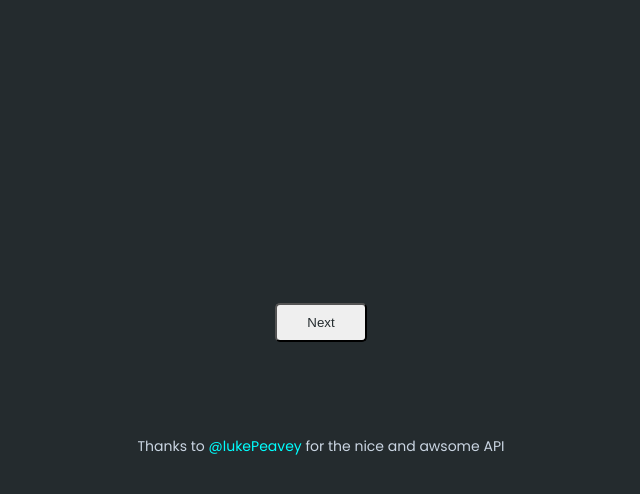
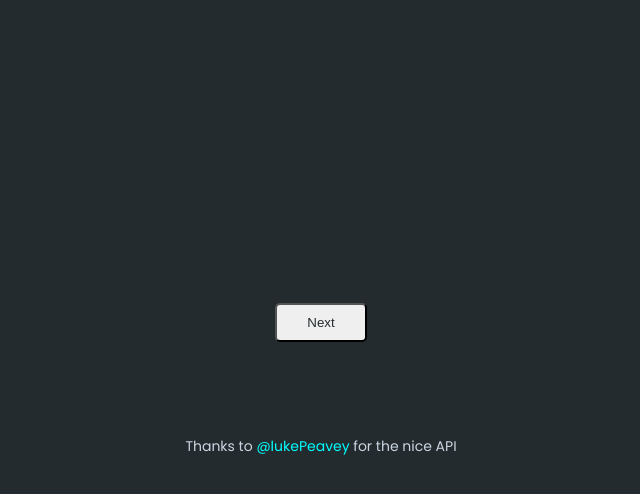
Before and after one commit to VidyaSagarMehar/randomQuote_JS, a plain HTML site: page index.html in a window 1280 px wide. Shown: the part 242-736 px from the top of the page, without its empty margins (319-959 px from the left). Drawn offline with Linux system fonts and the light colour scheme; no server answers.

Commit message:
footer <p> upadted

```diff
--- a/index.html
+++ b/index.html
@@ -17,5 +17,5 @@
 
     <script src="./script.js"></script>
 </body>
-<footer><p>Thanks to  <a href="https://github.com/lukePeavey/quotable">  @lukePeavey  </a>  for the nice and awsome API </p></footer>
+<footer><p>Thanks to  <a href="https://github.com/lukePeavey/quotable">  @lukePeavey  </a>  for the nice API </p></footer>
 </html>
```
